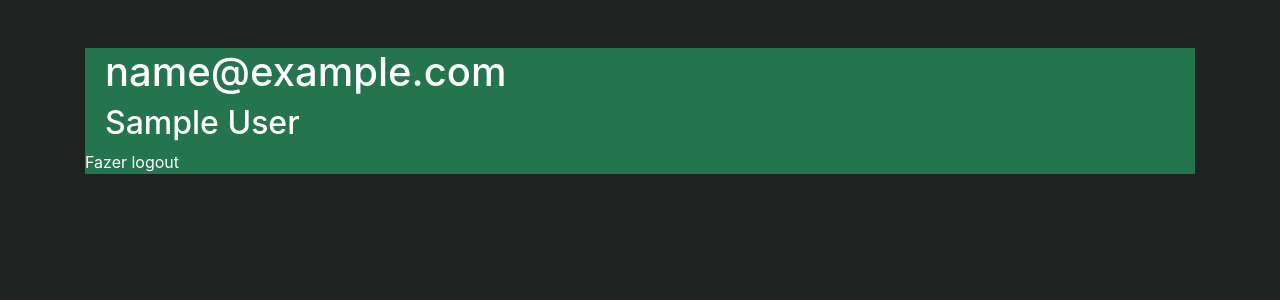
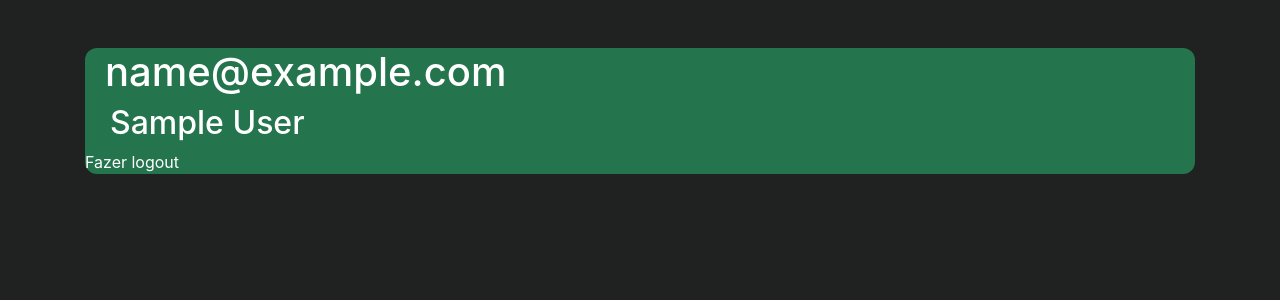
Before and after one commit to LucasPereiraM/groovee, a PHP site: page / in a window 1280 px wide. Shown: the part 41-341 px from the top of the page. Run offline with PHP 8.4, Linux system fonts and the light colour scheme; the visitor is signed in with stand-in values (Sample User, id 1).

Commit message:
🎈 perf:

```diff
--- a/style.css
+++ b/style.css
@@ -57,6 +57,7 @@ label{
 
 .userInfo{
     background-color: #24744d;
+    border-radius: 12px;
 }
 
 .userInfo a,h1,h2{
@@ -66,8 +67,9 @@ label{
 
 .musicInfo{
     background-color:#24744d;
+    border-radius: 20px;
 }
 .musicInfo h1,h2{
     color: white;
-    text-indent: 20px;
+    text-indent: 25px;
 }
```
